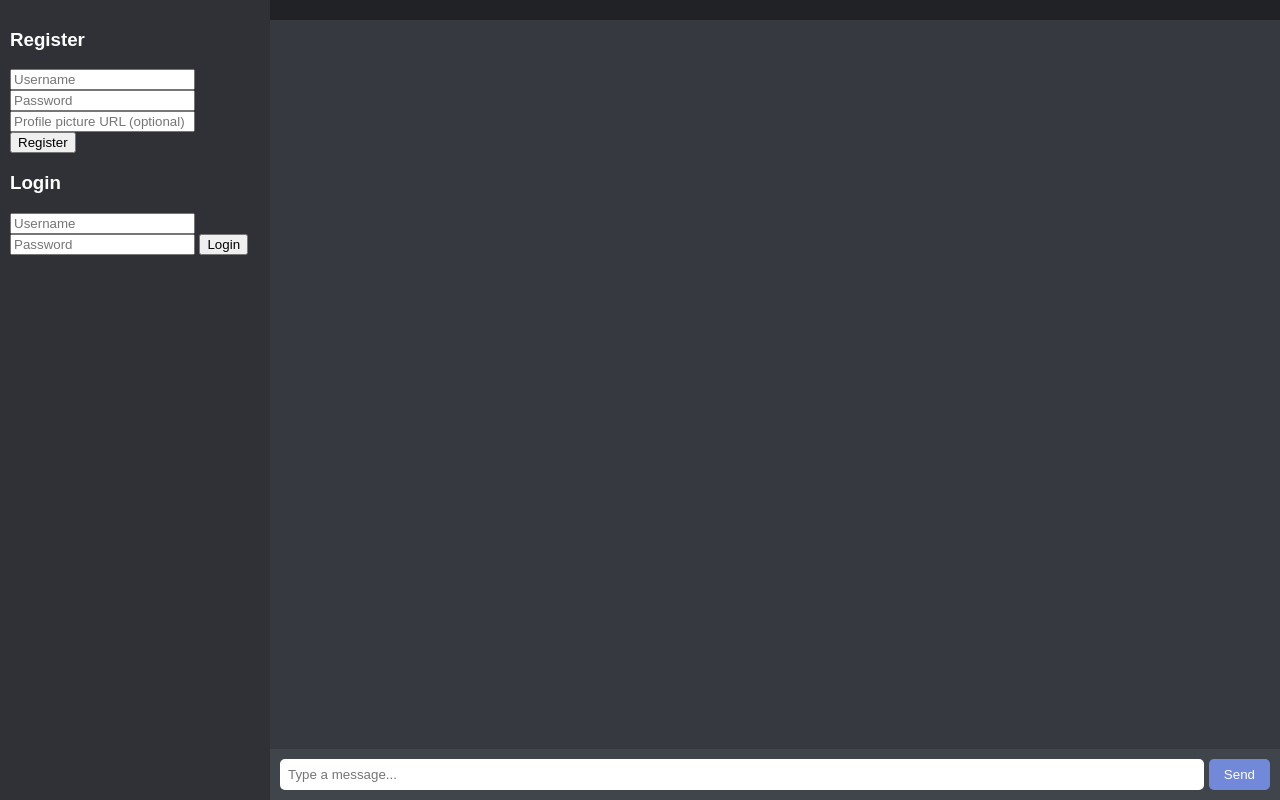
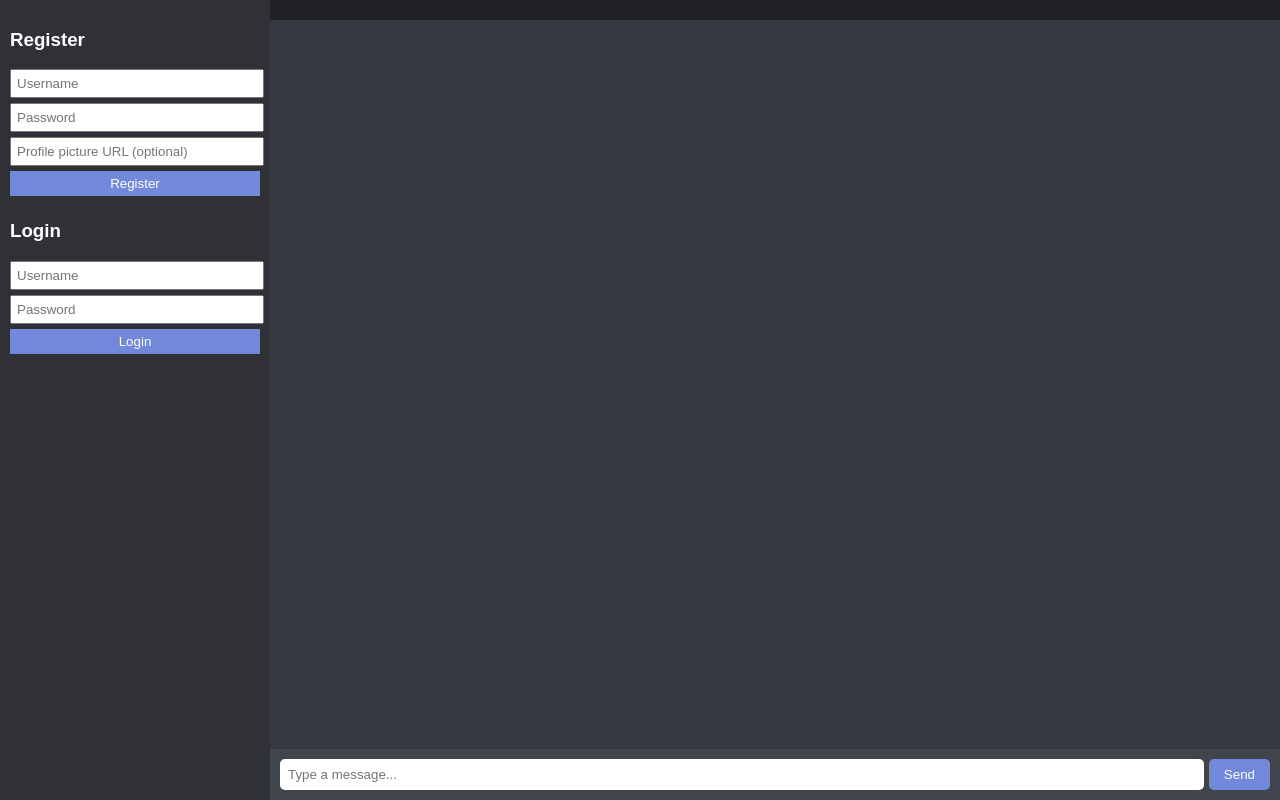
Before and after one commit to mathhosting/mathhosting.github.io, a plain HTML site: page index.html in a window 1280 px wide. Drawn offline with Linux system fonts and the light colour scheme.

Commit message:
Update style.css

```diff
--- a/style.css
+++ b/style.css
@@ -21,19 +21,20 @@ body {
   padding: 10px;
 }
 
-#user-form input {
-  width: calc(100% - 20px);
+#authForm input, #loggedInUI input {
+  width: calc(100% - 10px);
   margin-bottom: 5px;
   padding: 5px;
 }
 
-#user-form button {
+#authForm button, #loggedInUI button {
   width: 100%;
   padding: 5px;
   background: #7289da;
   border: none;
   color: white;
   cursor: pointer;
+  margin-bottom: 5px;
 }
 
 #searchInput {
```
